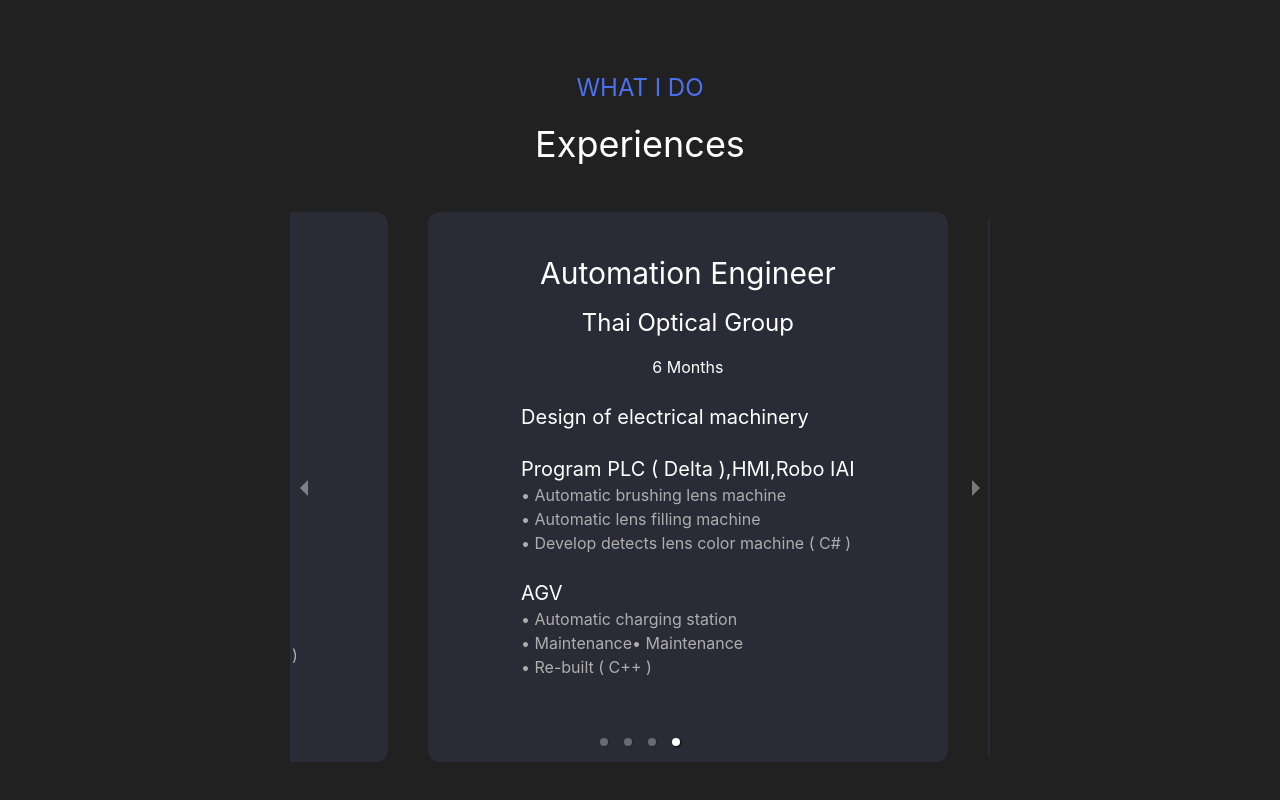
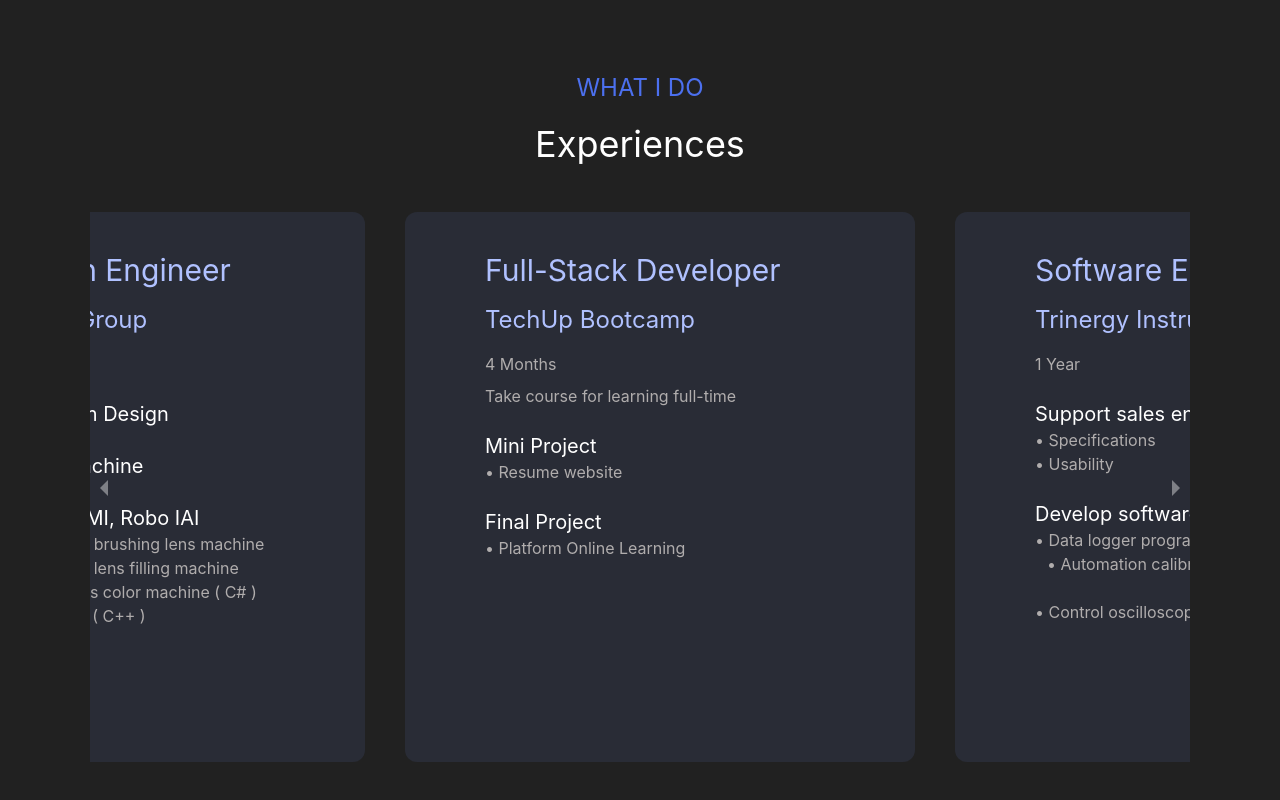
Before and after one commit to bankthitivit/resume-thitivit, a React (Create React App) app: page / in a window 1280 px wide. Shown: the part 2157-2957 px from the top of the page. Built offline with nearby package versions, Linux system fonts and the light colour scheme.

Commit message:
style(WhatDo): change heading and describetion in carousel

```diff
--- a/src/components/WhatDo.js
+++ b/src/components/WhatDo.js
@@ -13,126 +13,139 @@
       </div>
       <div className="flex md:flex-row flex-col items-start justify-start">
         <Carousel
+          infiniteLoop
+          axis="horizontal"
+          centerMode
+          centerSlidePercentage="50"
+          width={1100}
+          showIndicators={false}
+          showStatus={false}
+          swipeable
           emulateTouch
-          centerMode
-          showStatus={false}
-          width={700}
-          swipeable
-          infiniteLoop
-          autoPlay
           interval={2000}
+          //autoPlay
+          showArrows={true}
+          showThumbs={true}
         >
-          <div className=" bg-[#292C36] rounded-xl pb-10 sm:mr-0 mr-3 sm:ml-10 ml-0 h-[550px] flex flex-col items-center justify-center">
-            <h1 className="text-white text-3xl ">Studying</h1>
-            <div>
-              <div className=" mt-6 w-96 ml-9 flex flex-col items-start justify-center">
-                <h2 className="text-white text-2xl">2019</h2>
-                <p className="text-[#B0ADAD] mt-2">
-                  • Project Smart Home ( C++ )
+          <div className="bg-[#292C36] md:mr-0 mr-3 md:ml-10 ml-0 pl-20 rounded-xl  pb-10 h-[550px] flex flex-col items-start justify-start">
+            <h1 className="text-[#b0c1ff] text-3xl mt-10">
+              Full-Stack Developer
+            </h1>
+            <h1 className="text-[#b0c1ff] text-2xl pt-4 ">TechUp Bootcamp</h1>
+            <h1 className="text-[#B0ADAD] text-1xl pt-4 ">4 Months</h1>
+            <div className="flex flex-col items-start justify-start">
+              <div className="mt-0 flex flex-col items-start justify-center">
+                <p className=" text-[#B0ADAD] mt-2">
+                  Take course for learning full-time
                 </p>
               </div>
-              <div className="mt-6 ml-9 flex flex-col items-start justify-center">
-                <h2 className="text-white text-2xl">2018</h2>
-                <p className=" text-[#B0ADAD] mt-2">
-                  • Joined the Delta Industrial Automation Training Program 2018
-                </p>
-                <p className="text-[#B0ADAD] mt-2">
-                  • Attended the seminar of many companies
-                </p>
+              <div className="mt-6 flex flex-col items-start justify-center">
+                <h2 className="text-white text-xl">Mini Project</h2>
+                <p className=" text-[#B0ADAD] mt-0">• Resume website</p>
               </div>
-              <div className="mt-6 ml-9 flex flex-col items-start justify-center">
-                <h2 className="text-white text-2xl ">2016</h2>
-                <p className="text-[#B0ADAD] mt-2">
-                  • Worked at Y.NET Co.,Ltd in the field of electrical
-                </p>
-              </div>
-              <div className="pt-6 ml-9 flex flex-col items-start justify-center">
-                <h2 className="text-white text-2xl">2015</h2>
-                <p className="text-[#B0ADAD] mt-2">
-                  • Worked at McDonald’s in general staff
+              <div className="mt-6 flex flex-col items-start justify-center">
+                <h2 className="text-white text-xl">Final Project</h2>
+                <p className=" text-[#B0ADAD] mt-0">
+                  • Platform Online Learning
                 </p>
               </div>
             </div>
           </div>
-          <div className="bg-[#292C36] md:mr-0 mr-3 md:ml-10 ml-0 rounded-xl  pb-10 h-[550px] flex flex-col items-center justify-center">
-            <h1 className="text-white text-3xl ">Software Engineer</h1>
-            <h1 className="text-white text-2xl pt-4 ">Trinergy Instrument</h1>
-            <h1 className="text-white text-1xl pt-4 ">1 Year</h1>
+          <div className="bg-[#292C36] md:mr-0 mr-3 md:ml-10 ml-0 pl-20 rounded-xl  pb-10 h-[550px] flex flex-col items-start justify-start">
+            <h1 className="text-[#b0c1ff] text-3xl mt-10">Software Engineer</h1>
+            <h1 className="text-[#b0c1ff] text-2xl pt-4 ">
+              Trinergy Instrument
+            </h1>
+            <h1 className="text-[#B0ADAD] text-1xl pt-4 ">1 Year</h1>
             <div className="flex flex-col items-start justify-start">
-              <div className="mt-6 ml-6 flex flex-col items-start justify-center">
+              <div className="mt-6 ml-0 flex flex-col items-start justify-center">
                 <h2 className="text-white text-xl">
-                  Provide technical advice to customers and sales engineer
-                  (National Instrument products)
+                  Support sales engineer in technical field
                 </h2>
-                <p className=" text-[#B0ADAD] mt-2 ml-9">• Specifications</p>
-                <p className="text-[#B0ADAD] ml-9">• Usability</p>
+                <p className=" text-[#B0ADAD] mt-0 ">• Specifications</p>
+                <p className="text-[#B0ADAD] ">• Usability</p>
               </div>
-              <div className="mt-6 ml-16 flex flex-col items-start justify-center">
-                <h2 className="text-white text-xl">
-                  Develop software LabVIEW automation system
-                </h2>
-                <p className=" text-[#B0ADAD] mt-2">• Data logger program</p>
+              <div className="mt-6 ml-0 flex flex-col items-start justify-center">
+                <h2 className="text-white text-xl">Develop software LabVIEW</h2>
+                <p className=" text-[#B0ADAD] mt-0">
+                  • Data logger program for research data
+                </p>
                 <p className="text-[#B0ADAD]">
-                  • Automation calibrate instrument program
+                  • Automation calibrate instrument program for reduce time
                 </p>
                 <p className="text-[#B0ADAD]">• Control oscilloscope program</p>
               </div>
             </div>
           </div>
-          <div className="bg-[#292C36] md:mr-0 mr-3 md:ml-10 ml-0 rounded-xl  pb-10 h-[550px] flex flex-col items-center justify-center">
-            <h1 className="text-white text-3xl ">Electrical Engineer</h1>
-            <h1 className="text-white text-2xl pt-4 ">I.M.E Revolution</h1>
-            <h1 className="text-white text-1xl pt-4 ">1 Year</h1>
-            <div>
+          <div className="bg-[#292C36] md:mr-0 mr-3 md:ml-10 ml-0 pl-16 rounded-xl  pb-10 h-[550px] flex flex-col items-start justify-start">
+            <h1 className="text-[#b0c1ff] text-3xl mt-10">
+              Electrical Engineer
+            </h1>
+            <h1 className="text-[#b0c1ff] text-2xl pt-4 ">I.M.E Revolution</h1>
+            <h1 className="text-[#B0ADAD] text-1xl pt-4 ">1 Year</h1>
+            <div className="ml-0 w-[500px]">
               <div className="mt-6 ml-0 flex flex-col items-start justify-center">
                 <h2 className="text-white text-xl">Robot and vision systems</h2>
-                <p className="text-[#B0ADAD]">• Control oscilloscope program</p>
+                <p className="text-[#B0ADAD]">
+                  • Develop robot programming with vision system
+                </p>
               </div>
               <div className="mt-6 ml-0 flex flex-col items-start justify-center">
                 <h2 className="text-white text-xl">
                   Program PLC,HMI ( Mitsubishi )
                 </h2>
-                <p className="text-[#B0ADAD]">• Count pills machine</p>
-                <p className="text-[#B0ADAD]">• Take rubber handle machine</p>
-                <p className="text-[#B0ADAD]">• Packing pills machine</p>
+                <p className="text-[#B0ADAD]">
+                  • Develop count pills machine for increase production
+                </p>
+                <p className="text-[#B0ADAD]">
+                  • Built take rubber handle machine for increase production
+                </p>
+                <p className="text-[#B0ADAD]">
+                  • Built Packing pills machine for increase production and
+                  <br />
+                  reduce staff
+                </p>
               </div>
               <div className="mt-6 ml-0 flex flex-col items-start justify-center">
                 <h2 className="text-white text-xl">Program AGV (Arduino)</h2>
                 <p className="text-[#B0ADAD]">
-                  • Robot track lines in industry factory ( C++ )
+                  • Robot track lines in industry for reduce staff to transport
+                  <br />
+                  the product
                 </p>
               </div>
             </div>
           </div>
-          <div className="bg-[#292C36] md:mr-0 mr-3 md:ml-10 ml-0 rounded-xl pb-10 h-[550px] flex flex-col items-center justify-center">
-            <h1 className="text-white text-3xl ">Automation Engineer</h1>
-            <h1 className="text-white text-2xl pt-4 ">Thai Optical Group</h1>
-            <h1 className="text-white text-1xl pt-4 ">6 Months</h1>
+          <div className="bg-[#292C36] md:mr-0 mr-3 md:ml-10 ml-0 rounded-xl pb-10 pl-20 h-[550px] flex flex-col items-start justify-start">
+            <h1 className="text-[#b0c1ff] text-3xl mt-10">
+              Automation Engineer
+            </h1>
+            <h1 className="text-[#b0c1ff] text-2xl pt-4 ">
+              Thai Optical Group
+            </h1>
+            <h1 className="text-[#B0ADAD] text-1xl pt-4 ">6 Months</h1>
+
             <div>
               <div className="mt-6 ml-0 flex flex-col items-start justify-center">
-                <h2 className="text-white text-xl">
-                  Design of electrical machinery
-                </h2>
+                <h2 className="text-white text-xl">Electrical System Design</h2>
+              </div>
+              <div className="mt-6 ml-0 flex flex-col items-start justify-center">
+                <h2 className="text-white text-xl">Maintenance Machine</h2>
               </div>
               <div className="mt-6 ml-0 flex flex-col items-start justify-center">
                 <h2 className="text-white text-xl">
-                  Program PLC ( Delta ),HMI,Robo IAI
+                  Program PLC, HMI, Robo IAI
                 </h2>
                 <p className="text-[#B0ADAD]">
-                  • Automatic brushing lens machine
+                  • Develop automatic brushing lens machine
                 </p>
                 <p className="text-[#B0ADAD]">
-                  • Automatic lens filling machine
+                  • Develop automatic lens filling machine
                 </p>
                 <p className="text-[#B0ADAD]">
-                  • Develop detects lens color machine ( C# )
+                  • Develop detect lens color machine ( C# )
                 </p>
-              </div>
-              <div className="mt-6 ml-0 flex flex-col items-start justify-center">
-                <h2 className="text-white text-xl">AGV</h2>
-                <p className="text-[#B0ADAD]">• Automatic charging station</p>
-                <p className="text-[#B0ADAD]">• Maintenance• Maintenance</p>
-                <p className="text-[#B0ADAD]">• Re-built ( C++ )</p>
+                <p className="text-[#B0ADAD]">• Programming AGV ( C++ )</p>
               </div>
             </div>
           </div>
```
